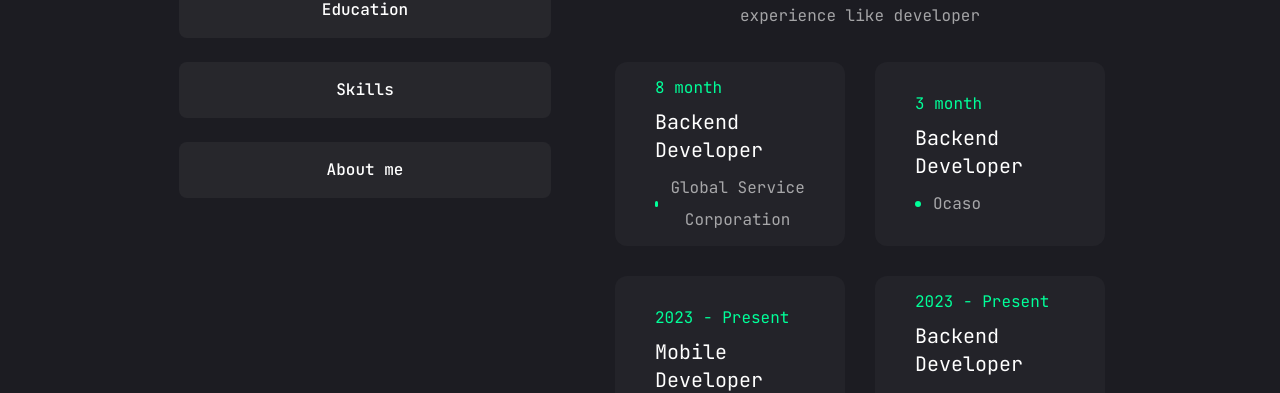
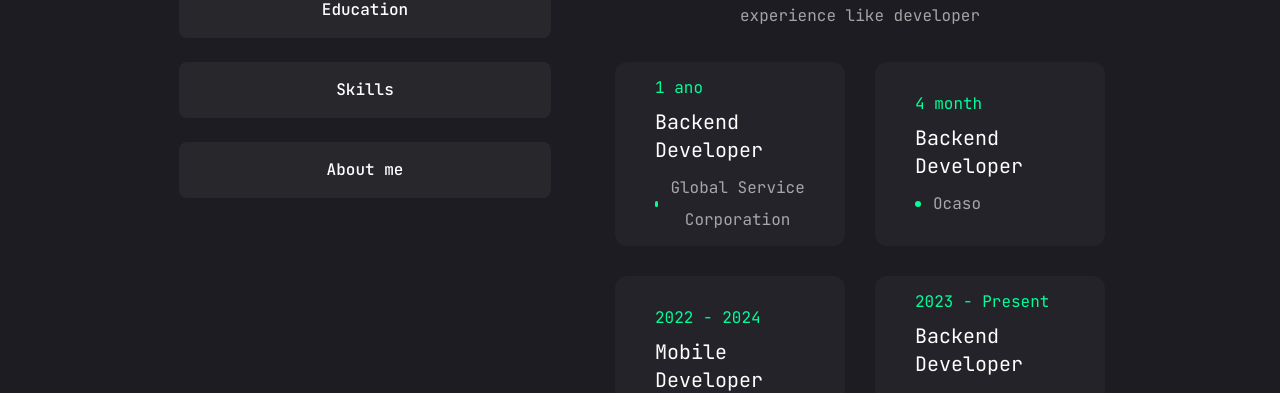
Before and after one commit to romeucajamba/portfolio_Cajamba, a Next.js app: page /resume in a window 1280 px wide. Shown: the part 258-651 px from the top of the page. Built offline with nearby package versions, Linux system fonts and the light colour scheme.

Commit message:
Update page.tsx

```diff
--- a/src/app/resume/page.tsx
+++ b/src/app/resume/page.tsx
@@ -57,17 +57,17 @@ const experience = {
     {
       company: "Global Service Corporation",
       position: "Backend Developer",
-      duration: "8 month"
+      duration: "1 ano"
     },
     {
       company: "Ocaso",
       position: "Backend Developer",
-      duration: "3 month"
+      duration: "4 month"
     },
     {
       company: "AngoVerso",
       position: "Mobile Developer",
-      duration: "2023 - Present"
+      duration: "2022 - 2024"
     },
     {
       company: "Yhanko Startup",
@@ -77,7 +77,6 @@ const experience = {
     {
       company: "YetuEdu",
       position: "Backend Developer",
-      duration: "2024 - Present"
     }
   ]
 }
```
